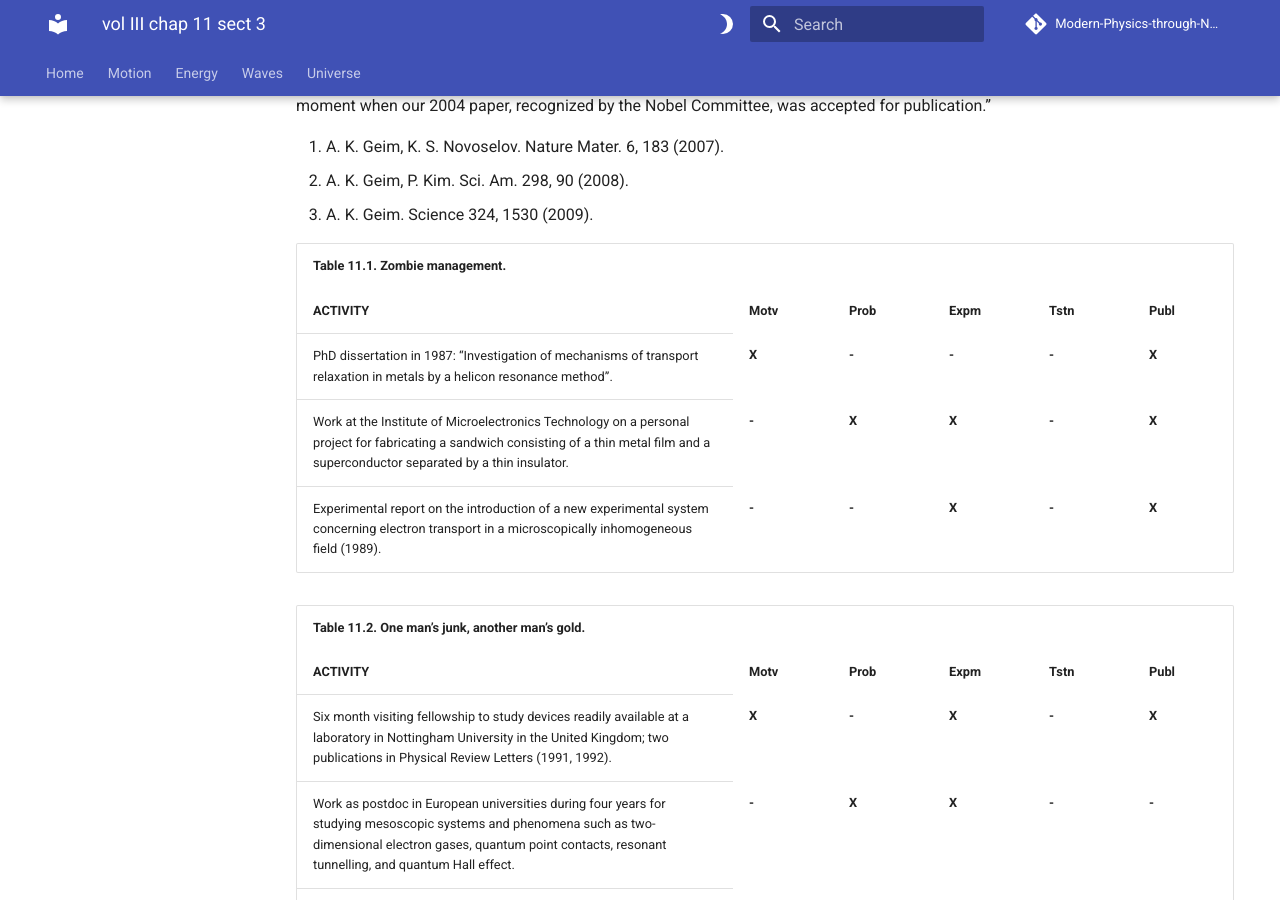
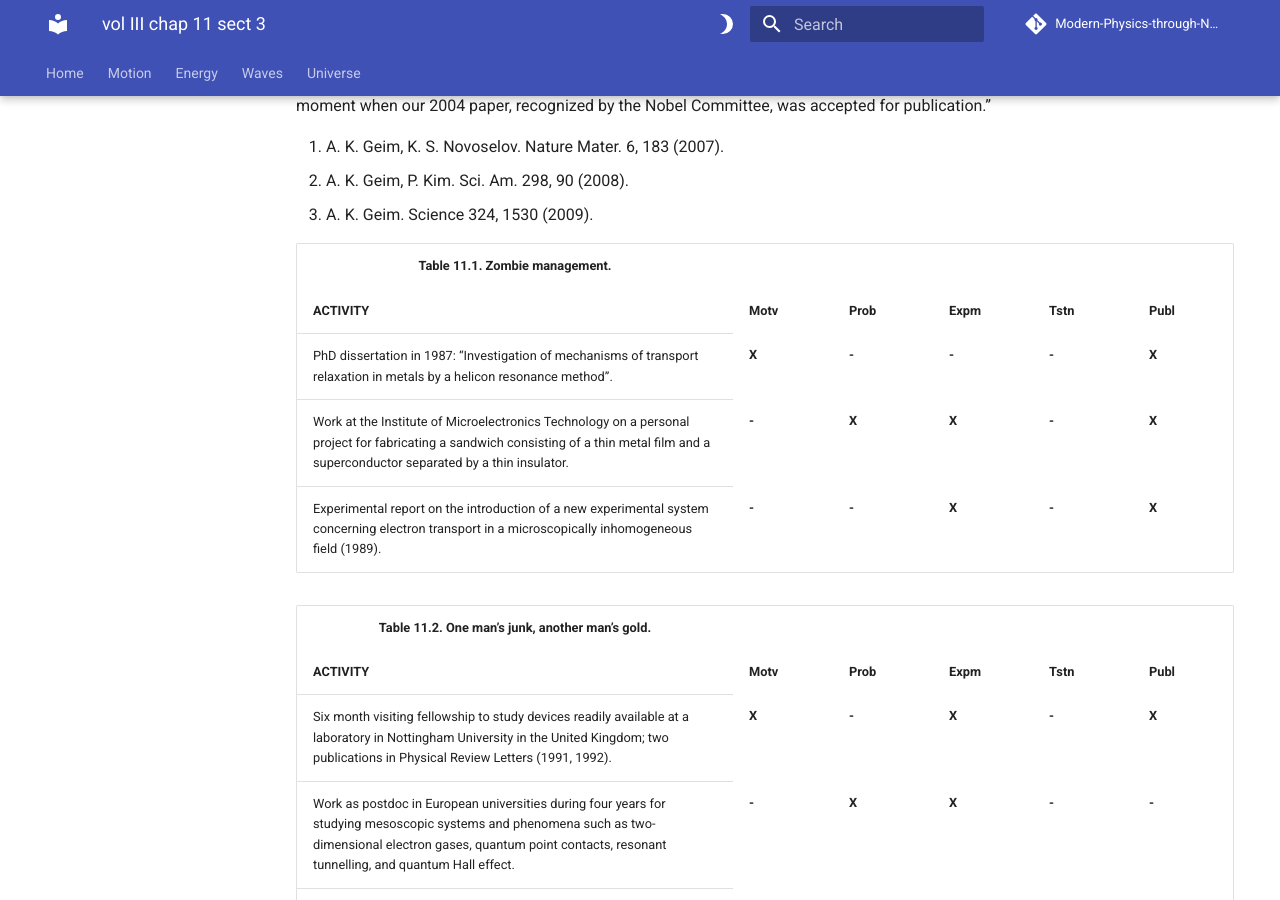
Before and after one commit to modphysnobel/modphysnobel.github.io, an MkDocs documentation site: the page built from docs/vol-III/vol-III-chap-11-sect-3.md, in a window 1280 px wide and 900 px high, scrolled down 818 px. Built offline with MkDocs 1.6.1 and Material for MkDocs 9.7.7, drawn with Linux system fonts in a browser that asks for light colours; some web fonts are replaced; comment, search, counter and statistics services are not loaded.

Commit message:
Update vol-III-chap-11-sect-3.md

```diff
--- a/docs/vol-III/vol-III-chap-11-sect-3.md
+++ b/docs/vol-III/vol-III-chap-11-sect-3.md
@@ -23,7 +23,7 @@ Geim starts his Nobel Lecture with this remark: “I hope that the reader will e
 
 <table width="100%">
     <tr>
-    <th>
+    <th style="text-align: center">
     Table 11.1. Zombie management.
         </th>
      </tr>
@@ -112,7 +112,7 @@ X
 
 <table width="100%">
     <tr>
-    <th>
+    <th style="text-align: center">
    Table 11.2. One man’s junk, another man’s gold.
         </th>
      </tr>
@@ -201,7 +201,7 @@ X
 
 <table width="100%">
     <tr>
-    <th>
+    <th style="text-align: center">
     Table 11.3. Dutch comfort
         </th>
      </tr>
@@ -310,7 +310,7 @@ X
 
 <table width="100%">
     <tr>
-    <th>
+    <th style="text-align: center">
     Table 11.4. A spell of levity.
         </th>
      </tr>
@@ -380,7 +380,7 @@ X
 
 <table width="100%">
     <tr>
-    <th>
+    <th style="text-align: center">
     Table 11.5. Friday night experiments.
         </th>
      </tr>
@@ -449,7 +449,7 @@ X
 
 <table width="100%">
     <tr>
-    <th>
+    <th style="text-align: center">
     Table 11.6. Better to be wrong than boring.
         </th>
      </tr>
@@ -518,7 +518,7 @@ X
 
 <table width="100%">
     <tr>
-    <th>
+    <th style="text-align: center">
     Table 11.7. The Mancunian way.
         </th>
      </tr>
@@ -587,7 +587,7 @@ X
 
 <table width="100%">
     <tr>
-    <th>
+    <th style="text-align: center">
     Table 11.8. Three little clouds.
         </th>
      </tr>
@@ -656,7 +656,7 @@ X
 
 <table width="100%">
     <tr>
-    <th>
+    <th style="text-align: center">
     Table 11.9. Legend of a Scotch tape.
         </th>
      </tr>
@@ -785,7 +785,7 @@ X
 
 <table width="100%">
     <tr>
-    <th>
+    <th style="text-align: center">
     Table 11.10. Eureka moment.
         </th>
      </tr>
@@ -994,7 +994,7 @@ X
 
 <table width="100%">
     <tr>
-    <th>
+    <th style="text-align: center">
     Table 11.11. Defiant existence.
         </th>
      </tr>
@@ -1123,7 +1123,7 @@ X
 
 <table width="100%">
     <tr>
-    <th>
+    <th style="text-align: center">
     Table 11.12. Requiem for brilliant ideas.
         </th>
      </tr>
@@ -1192,7 +1192,7 @@ X
 
 <table width="100%">
     <tr>
-    <th>
+    <th style="text-align: center">
     Table 11.13.  Graphene incarnations.
         </th>
      </tr>
@@ -1381,7 +1381,7 @@ X
 
 <table width="100%">
     <tr>
-    <th>
+    <th style="text-align: center">
     Table 11.14. Πλανητη Graphene.
         </th>
      </tr>
@@ -1510,7 +1510,7 @@ X
 
 <table width="100%">
     <tr>
-    <th>
+    <th style="text-align: center">
    Table 11.15. Magic of flat Carbon.
         </th>
      </tr>
@@ -1639,7 +1639,7 @@ X
 
 <table width="100%">
     <tr>
-    <th>
+    <th style="text-align: center">
    Table 11.16. Ode to one.
         </th>
      </tr>
@@ -1768,7 +1768,7 @@ X
 
 <table width="100%">
     <tr>
-    <th>
+    <th style="text-align: center">
    Table 11.17. To colleagues and friends.
         </th>
      </tr>
```
